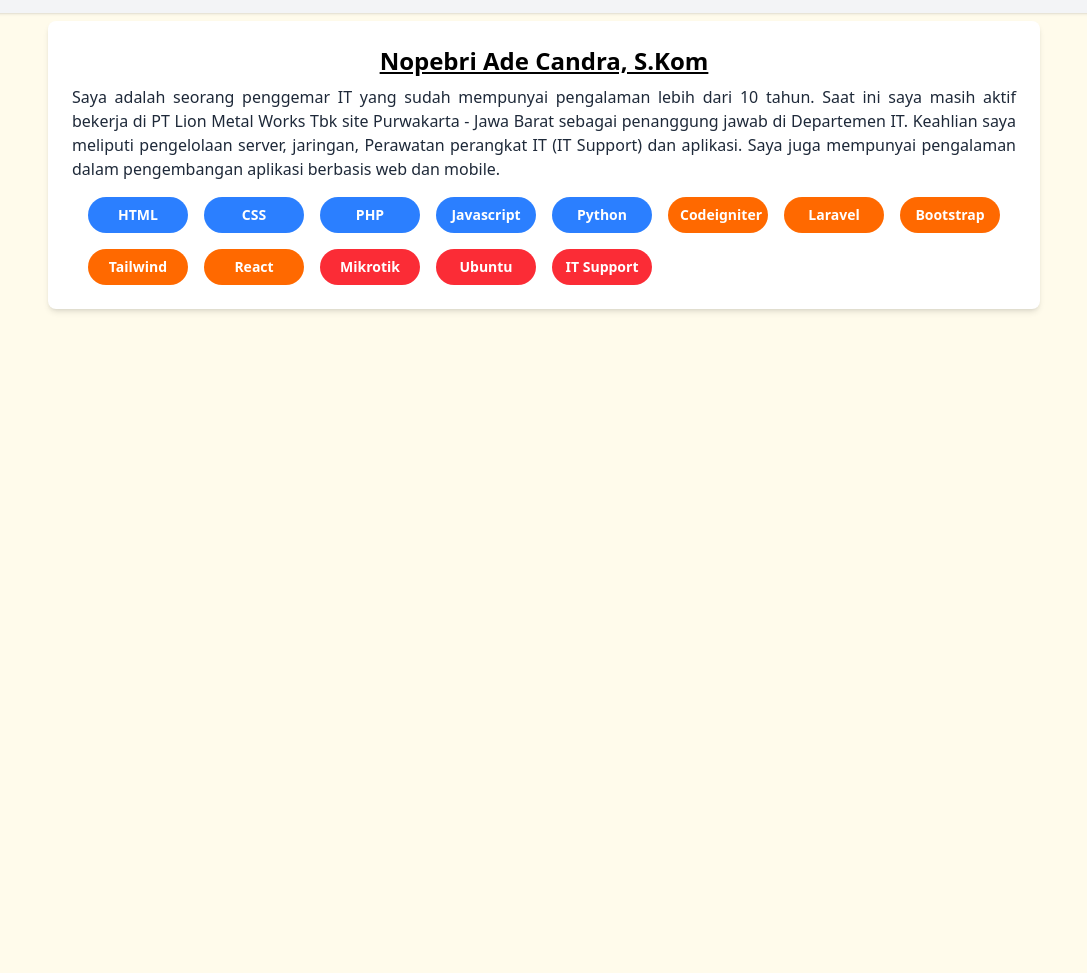
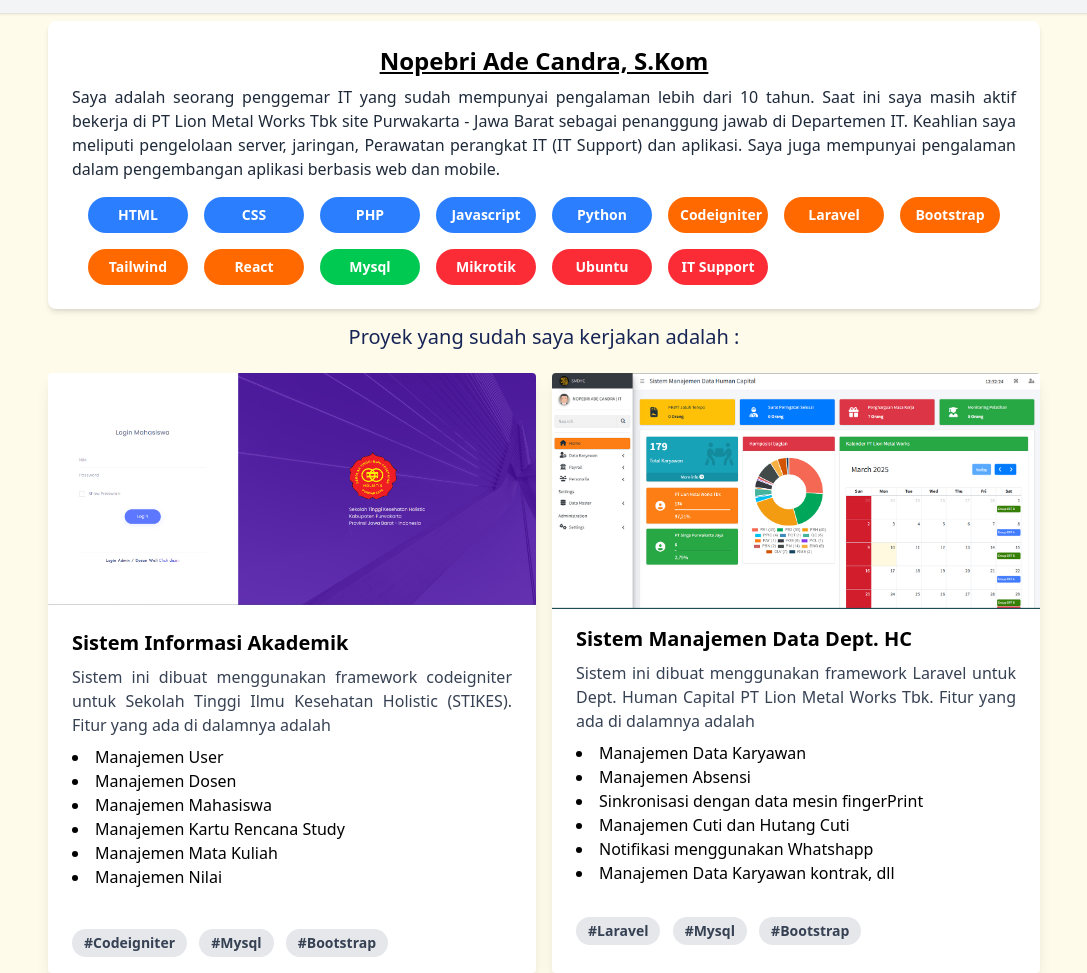
Before and after one commit to nopebri1994/portoTailwind, a website: page index.html in a window 1280 px wide. Shown: the part 55-1028 px from the top of the page, without its empty margins (96-1183 px from the left). Before the commit the page ends 800 px from the top, so only its background shows below. Drawn offline with Linux system fonts and the light colour scheme.

Commit message:
add card proyek

```diff
--- a/index.html
+++ b/index.html
@@ -53,6 +53,7 @@
               <span class="inline-block bg-orange-500 text-white rounded-full px-3 py-2 text-sm font-semibold">Bootstrap</span>
               <span class="inline-block bg-orange-500 text-white rounded-full px-3 py-2 text-sm font-semibold">Tailwind</span>
               <span class="inline-block bg-orange-500 text-white rounded-full px-3 py-2 text-sm font-semibold">React</span>
+              <span class="inline-block bg-green-500 text-white rounded-full px-3 py-2 text-sm font-semibold">Mysql</span>
               <span class="inline-block bg-red-500 text-white rounded-full px-3 py-2 text-sm font-semibold">Mikrotik</span>
               <span class="inline-block bg-red-500 text-white rounded-full px-3 py-2 text-sm font-semibold">Ubuntu</span>
               <span class="inline-block bg-red-500 text-white rounded-full px-3 py-2 text-sm font-semibold">IT Support</span>
@@ -60,21 +61,55 @@
           </div>
         </div>
       </div>
-      <!-- <div class="mt-4 py-2">
-        Proyek yang sudah saya kerjakan adalah :
-        <div class="max-w-sm rounded overflow-hidden shadow-lg mt-2 bg-white">
-          <img class="w-full" src="https://via.placeholder.com/150" alt="Card image" />
-          <div class="px-6 py-4">
-            <div class="font-bold text-xl mb-2">Card Title</div>
-            <p class="text-gray-700 text-base">This is an example of a card using Tailwind CSS. You can customize it further to fit your needs.</p>
+      <div class="container">
+        <div class="text-center text-xl text-blue-950 py-3.5">Proyek yang sudah saya kerjakan adalah :</div>
+        <!-- card -->
+        <div class="flex flex-wrap gap-4">
+          <div class="w-full sm:w-122 rounded overflow-hidden shadow-lg mt-2 bg-white">
+            <img class="w-full" src="./src/img/siska.png" alt="Card image" />
+            <div class="px-6 py-6">
+              <div class="font-bold text-xl mb-2">Sistem Informasi Akademik</div>
+              <p class="text-gray-700 text-base text-justify">
+                Sistem ini dibuat menggunakan framework codeigniter untuk Sekolah Tinggi Ilmu Kesehatan Holistic (STIKES). Fitur yang ada di dalamnya adalah
+                <ul class="list-disc list-inside pt-2">
+                  <li>Manajemen User</li>
+                  <li>Manajemen Dosen</li>
+                  <li>Manajemen Mahasiswa</li>
+                  <li>Manajemen Kartu Rencana Study</li>
+                  <li>Manajemen Mata Kuliah</li>
+                  <li>Manajemen Nilai</li>
+                </ul>
+              </p>
+            </div>
+            <div class="px-6 pt-4 pb-2">
+              <span class="inline-block bg-gray-200 rounded-full px-3 py-1 text-sm font-semibold text-gray-700 mr-2 mb-2">#Codeigniter</span>
+              <span class="inline-block bg-gray-200 rounded-full px-3 py-1 text-sm font-semibold text-gray-700 mr-2 mb-2">#Mysql</span>
+              <span class="inline-block bg-gray-200 rounded-full px-3 py-1 text-sm font-semibold text-gray-700 mr-2 mb-2">#Bootstrap</span>
+            </div>
           </div>
-          <div class="px-6 pt-4 pb-2">
-            <span class="inline-block bg-gray-200 rounded-full px-3 py-1 text-sm font-semibold text-gray-700 mr-2 mb-2">#example</span>
-            <span class="inline-block bg-gray-200 rounded-full px-3 py-1 text-sm font-semibold text-gray-700 mr-2 mb-2">#tailwind</span>
-            <span class="inline-block bg-gray-200 rounded-full px-3 py-1 text-sm font-semibold text-gray-700 mr-2 mb-2">#card</span>
+          <div class="w-full sm:w-122 rounded overflow-hidden shadow-lg mt-2 bg-white">
+            <img class="w-full" src="./src/img/SMDHC.png" alt="Card image" />
+            <div class="px-6 py-4">
+              <div class="font-bold text-xl mb-2">Sistem Manajemen Data Dept. HC</div>
+              <p class="text-gray-700 text-base text-justify">
+                Sistem ini dibuat menggunakan framework Laravel untuk Dept. Human Capital PT Lion Metal Works Tbk. Fitur yang ada di dalamnya adalah
+                <ul class="list-disc list-inside pt-2">
+                  <li>Manajemen Data Karyawan</li>
+                  <li>Manajemen Absensi</li>
+                  <li>Sinkronisasi dengan data mesin fingerPrint</li>
+                  <li>Manajemen Cuti dan Hutang Cuti</li>
+                  <li>Notifikasi menggunakan Whatshapp</li>
+                  <li>Manajemen Data Karyawan kontrak, dll</li>
+                </ul>
+              </p>
+            </div>
+            <div class="px-6 pt-4 pb-2">
+              <span class="inline-block bg-gray-200 rounded-full px-3 py-1 text-sm font-semibold text-gray-700 mr-2 mb-2">#Laravel</span>
+              <span class="inline-block bg-gray-200 rounded-full px-3 py-1 text-sm font-semibold text-gray-700 mr-2 mb-2">#Mysql</span>
+              <span class="inline-block bg-gray-200 rounded-full px-3 py-1 text-sm font-semibold text-gray-700 mr-2 mb-2">#Bootstrap</span>
+            </div>
           </div>
         </div>
-      </div> -->
     </main>
     <footer></footer>
   </body>
```
Also changed, not shown: src/img/SMDHC.png (added), src/img/siska.png (added), src/output.css.
